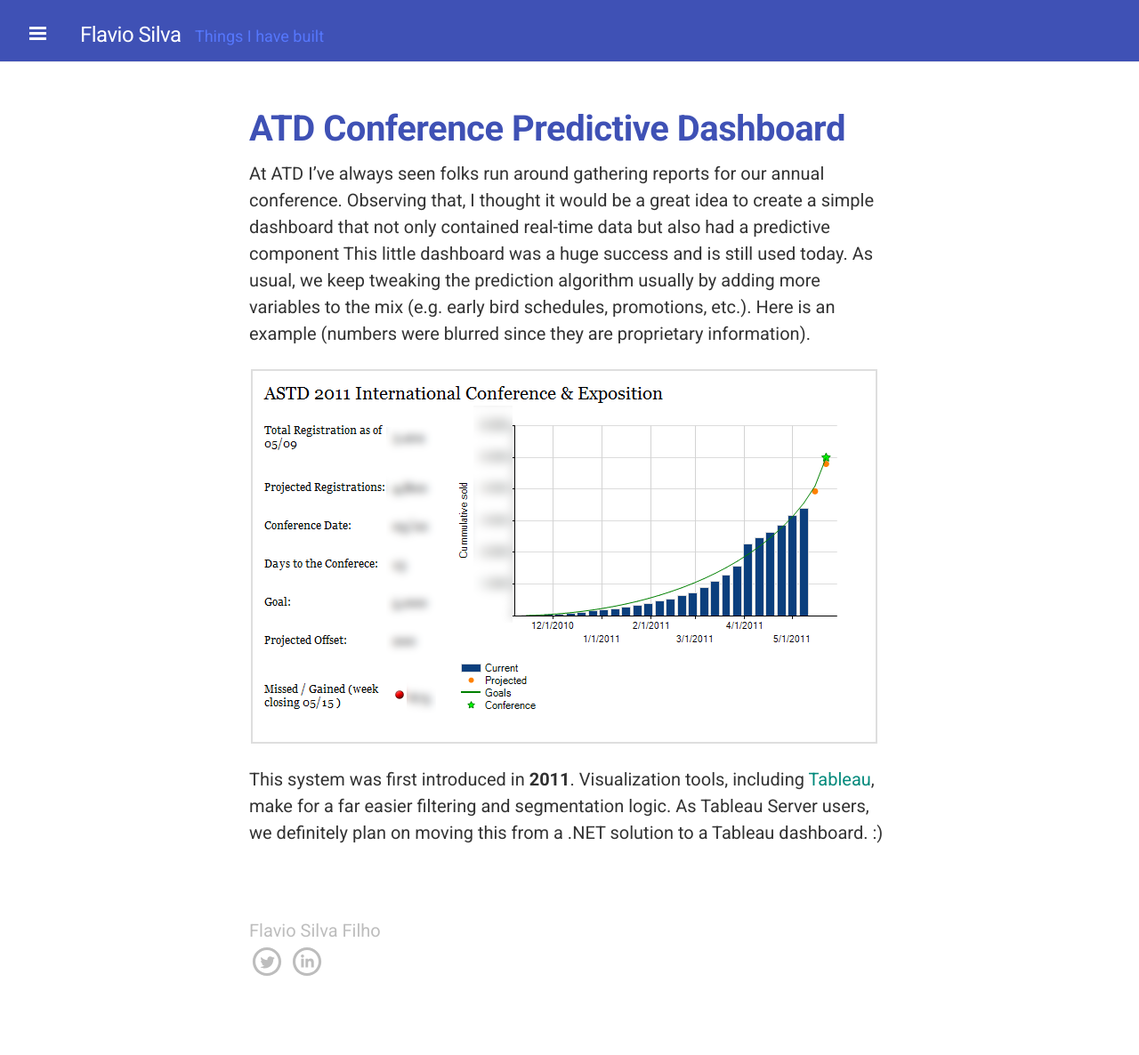
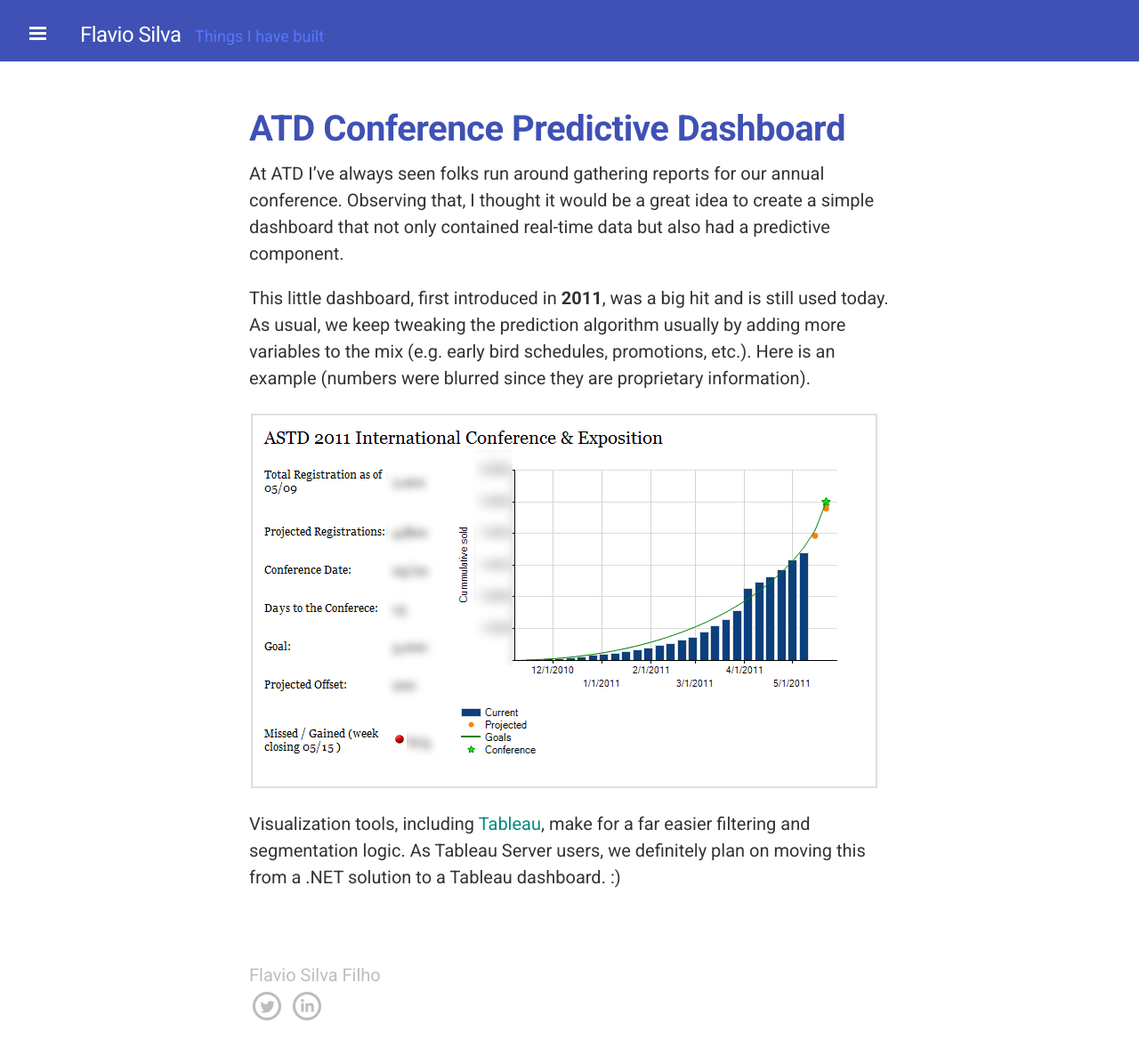
Before and after one commit to flaviotsf/flaviotsf.github.io, a Jekyll site: the page built from _posts/2011-01-01-ICE-Predictive-Dashboard.md, in a window 1280 px wide and 1239 px high. Shown: the top 1186 px of the window at 89% size. Built offline with Jekyll 4.4.1, drawn with Linux system fonts in a browser that asks for light colours; nearby versions of some CDN libraries; Markdown is read by kramdown in place of the engine named in the settings.

Commit message:
Update 2011-01-01-ICE-Predictive-Dashboard.md

```diff
--- a/_posts/2011-01-01-ICE-Predictive-Dashboard.md
+++ b/_posts/2011-01-01-ICE-Predictive-Dashboard.md
@@ -3,10 +3,11 @@
 title: ATD Conference Predictive Dashboard
 thumb: predictive.png
 ---
-At ATD I've always seen folks run around gathering reports for our annual conference. Observing that, I thought it would be a great idea to create a simple dashboard that not only contained real-time data but also had a predictive component
-This little dashboard was a huge success and is still used today. As usual, we keep tweaking the prediction algorithm usually by adding more variables to the mix (e.g. early bird schedules, promotions, etc.).
+At ATD I've always seen folks run around gathering reports for our annual conference. Observing that, I thought it would be a great idea to create a simple dashboard that not only contained real-time data but also had a predictive component.
+
+This little dashboard, first introduced in **2011**, was a big hit and is still used today. As usual, we keep tweaking the prediction algorithm usually by adding more variables to the mix (e.g. early bird schedules, promotions, etc.).
 Here is an example (numbers were blurred since they are proprietary information).
 
 ![Conference Predictive Dashboard](/public/predictive-nocomments.png)
 
-This system was first introduced in **2011**. Visualization tools, including [Tableau](http://www.tableau.com), make for a far easier filtering and segmentation logic. As Tableau Server users, we definitely plan on moving this from a .NET solution to a Tableau dashboard. :)
+Visualization tools, including [Tableau](http://www.tableau.com), make for a far easier filtering and segmentation logic. As Tableau Server users, we definitely plan on moving this from a .NET solution to a Tableau dashboard. :)
```
